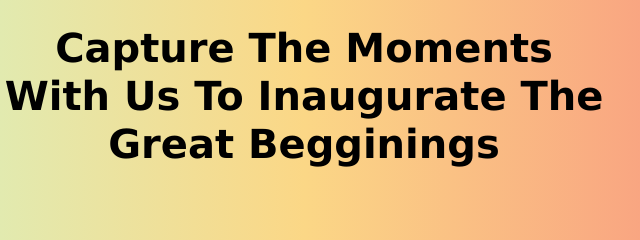
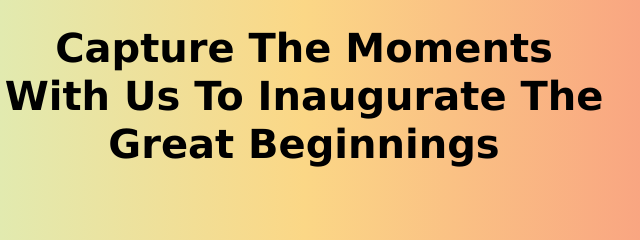
Before and after one commit to sainithin9/CREATIVE-INVENTOS, a plain HTML site: page index.html in a window 1280 px wide. Shown: the top 240 px of the page, 336-976 px from the left. Drawn offline with nearby package versions, Linux system fonts and the light colour scheme.

Commit message:
Update index.html

```diff
--- a/index.html
+++ b/index.html
@@ -15,7 +15,7 @@
       <div class="row">
         <div class="col-md-3"></div>
         <div class="col-md-6 rounded pl-4 pr-4" style="text-align: center;">
-        <h1 id="y" style="color:black;" >Capture The Moments With Us To Inaugurate The Great Begginings</h1>
+        <h1 id="y" style="color:black;" >Capture The Moments With Us To Inaugurate The Great Beginnings</h1>
       </div>
       <div class="col-md-3"></div>
         <div id="x" class="col-md-12" style="text-align: center;">
```
